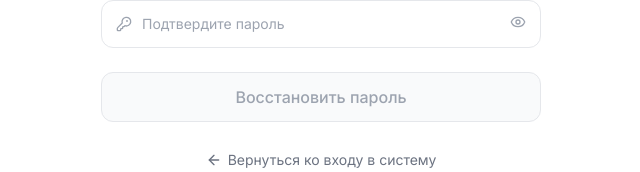
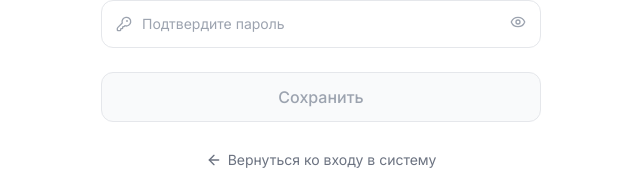
Before and after one commit to chillingmoscow/crm, a Next.js app: page /reset-password in a window 1280 px wide. Shown: the part 534-706 px from the top of the page, without its empty margins (319-959 px from the left). Built offline with nearby package versions, Linux system fonts and the light colour scheme; no server answers.

Commit message:
Fix email links/logo and reset password validation

```diff
--- a/src/app/(auth)/reset-password/page.tsx
+++ b/src/app/(auth)/reset-password/page.tsx
@@ -13,7 +13,10 @@ import { createClient } from "@/lib/supabase/client";
 
 const resetSchema = z
   .object({
-    password:         z.string().min(8, "Минимум 8 символов"),
+    password: z
+      .string()
+      .min(8, "Минимум 8 символов и 2 буквы")
+      .regex(/(?:[^\p{L}]*\p{L}){2}/u, "Минимум 8 символов и 2 буквы"),
     confirm_password: z.string(),
   })
   .refine((d) => d.password === d.confirm_password, {
@@ -22,6 +25,19 @@ const resetSchema = z
   });
 
 type ResetForm = z.infer<typeof resetSchema>;
+
+function hasMinTwoLetters(value: string) {
+  const letters = value.match(/\p{L}/gu);
+  return (letters?.length ?? 0) >= 2;
+}
+
+function mapSupabaseResetError(message: string) {
+  const lower = message.toLowerCase();
+  if (lower.includes("new password should be different from the old password")) {
+    return "Новый пароль должен отличаться от старого.";
+  }
+  return "Не удалось обновить пароль. Попробуйте ещё раз.";
+}
 
 // ─── Password strength ────────────────────────────────────────────────────────
 
@@ -148,7 +164,10 @@ export default function ResetPasswordPage() {
 
   const passwordVal = watch("password")         ?? "";
   const confirmVal  = watch("confirm_password") ?? "";
-  const isFormReady = passwordVal.length >= 8 && confirmVal.length >= 1;
+  const isFormReady =
+    passwordVal.length >= 8 &&
+    hasMinTwoLetters(passwordVal) &&
+    confirmVal.length >= 1;
   const strength    = getStrength(passwordVal);
 
   useEffect(() => {
@@ -208,7 +227,7 @@ export default function ResetPasswordPage() {
     const { error } = await supabase.auth.updateUser({ password: data.password });
 
     if (error) {
-      setGlobalError(error.message);
+      setGlobalError(mapSupabaseResetError(error.message));
       setLoading(false);
       return;
     }
@@ -357,7 +376,7 @@ export default function ResetPasswordPage() {
               ].join(" ")}
             >
               {loading && <Loader2 className="animate-spin w-4 h-4" />}
-              Восстановить пароль
+              Сохранить
             </button>
           </div>
         </form>
--- a/src/lib/supabase/middleware.ts
+++ b/src/lib/supabase/middleware.ts
@@ -32,6 +32,7 @@ export async function updateSession(request: NextRequest) {
   const publicPaths = [
     "/login",
     "/register",
+    "/email-confirmed",
     "/verify-email",
     "/forgot-password",
     "/reset-password",
```
Also changed, not shown: public/email-templates/confirm-signup.html (+3 -4 lines), public/email-templates/reset-password.html (+3 -4 lines).
